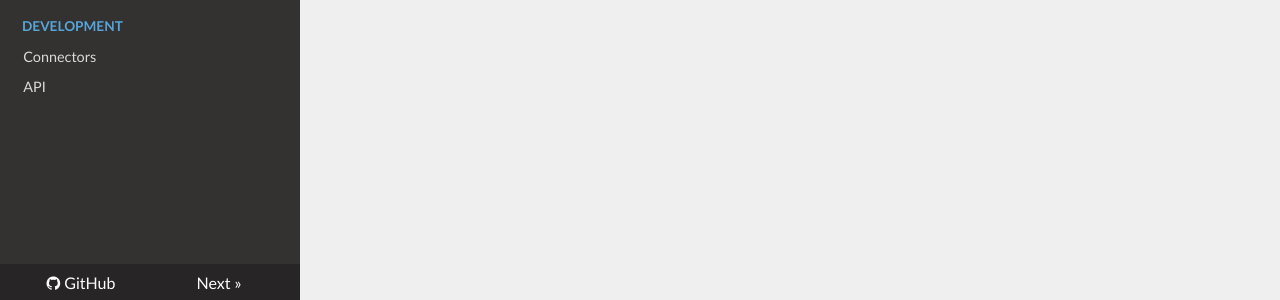
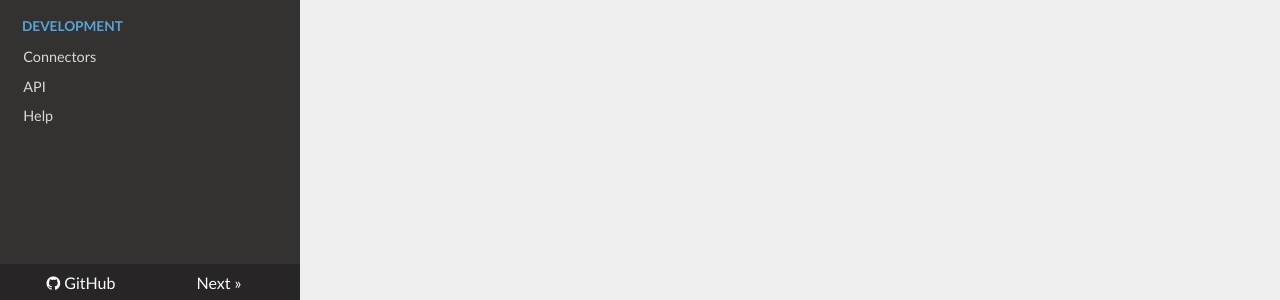
Before and after one commit to AllYarnsAreBeautiful/ayab-manual, an MkDocs documentation site: the page built from docs/index.md, in a window 1280 px wide. Shown: the part 596-896 px from the top of the page. Built offline with MkDocs 1.6.1, drawn with Linux system fonts in a browser that asks for light colours; nearby versions of some CDN libraries.

Commit message:
Update mkdocs.yml

```diff
--- a/mkdocs.yml
+++ b/mkdocs.yml
@@ -24,3 +24,4 @@ nav:
   - Development:
       - Connectors: development/connectors.md
       - API: development/API.md
+  - Help: help/discord.md
```
